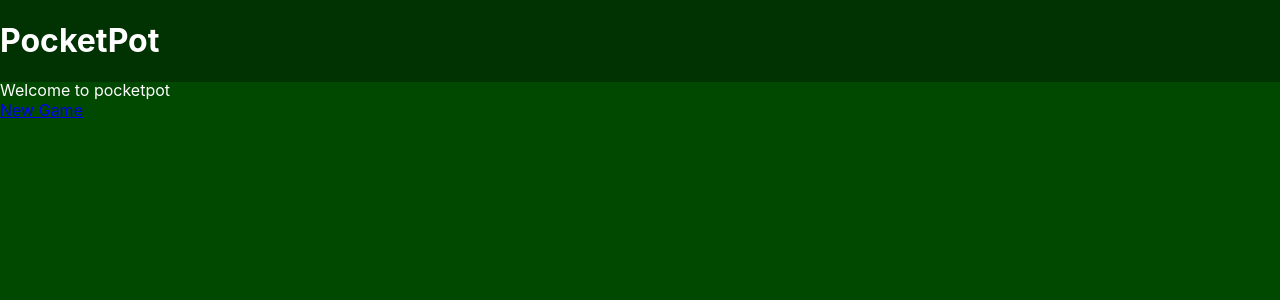
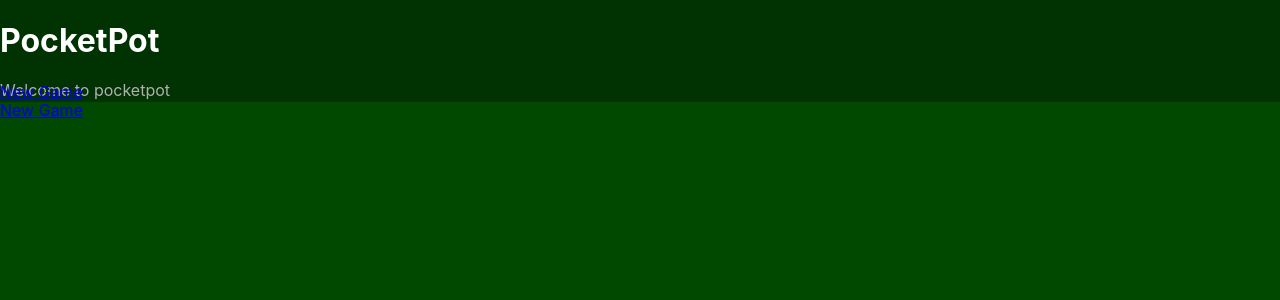
Before and after one commit to TreyLiebscher/PocketPot, a React (Create React App) app: page / in a window 1280 px wide. Shown: the top 300 px of the page. Built offline with nearby package versions, Linux system fonts and the light colour scheme.

Commit message:
added link to newgame to NavBar

```diff
--- a/src/components/NavBar.jsx
+++ b/src/components/NavBar.jsx
@@ -13,6 +13,7 @@ class NavBar extends React.Component {
         return (
             <div className="nav-bar">
                 <h1>PocketPot</h1>
+                <Link to="/new-game">New Game</Link>
             </div>
         )
     }
```
